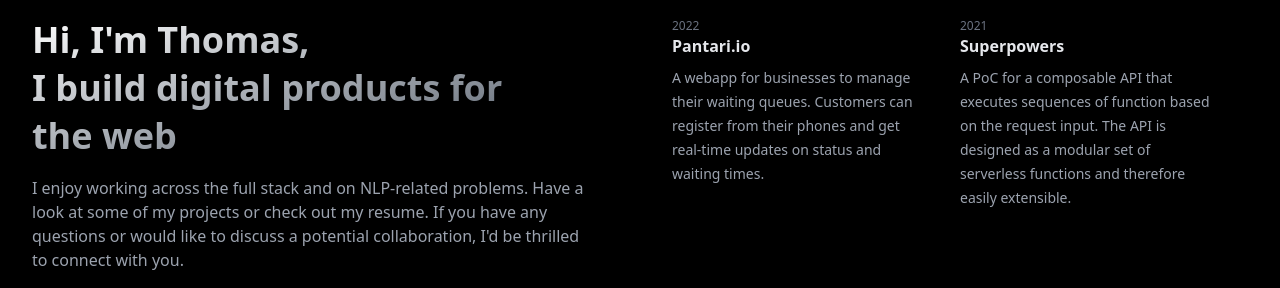
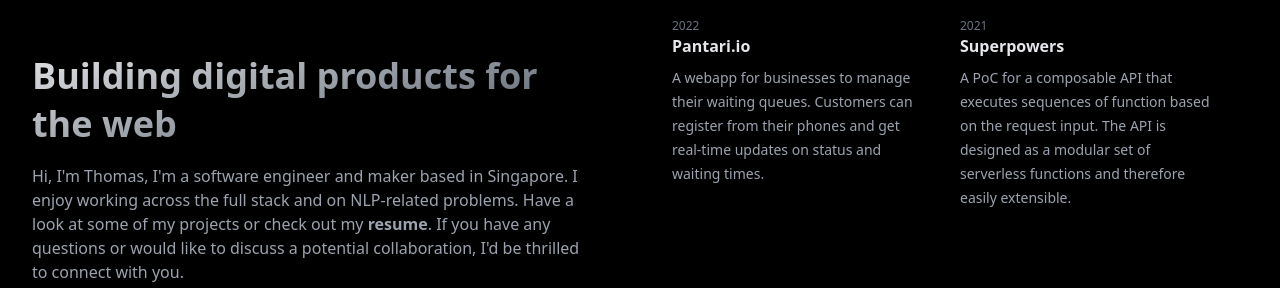
Before and after one commit to TM312/mllrs.io, an Astro site in the folder front/: page / in a window 1280 px wide. Shown: the part 306-594 px from the top of the page. Built offline with nearby package versions, Linux system fonts and the light colour scheme; Astro itself is replaced by a stand-in of ours; grey boxes are pictures that could not be loaded.

Commit message:
text: Rewording landing

```diff
--- a/front/src/components/LandingTitle.vue
+++ b/front/src/components/LandingTitle.vue
@@ -5,17 +5,21 @@
       <div>
         <h1
           class="inline-block max-w-lg align-top mt-2 bg-gradient-to-br from-white to-gray-600 bg-clip-text text-transparent text-2xl leading-[28px] sm:text-4xl sm:leading-[48px] text-gray-400 font-bold">
-          Hi, I'm Thomas,<br /> I build digital products for
-          the web</h1>
+          <br />Building digital products for the web
+        </h1>
         <p
           class="mt-4 mb-8 text-base font-normal text-gray-400">
-          <span class="inline-block max-w-[591px] align-top">I
-            enjoy working across the full stack and on
-            NLP-related problems. Have a look at some of my
-            projects or check out my resume. If you have any
-            questions or would like to discuss a potential
-            collaboration, I'd be thrilled to connect with
-            you.</span>
+          <span
+            class="inline-block max-w-[591px] align-top">Hi,
+            I'm Thomas, I'm a software engineer and maker
+            based in Singapore. I enjoy working across the
+            full stack and on NLP-related problems. Have a
+            look at some of my projects or check out my <a
+              href="/about"
+              class="font-semibold hover:text-gray-200">resume</a>.
+            If you have any questions or would like to discuss
+            a potential collaboration, I'd be thrilled to
+            connect with you.</span>
         </p>
       </div>
     </transition>
```
